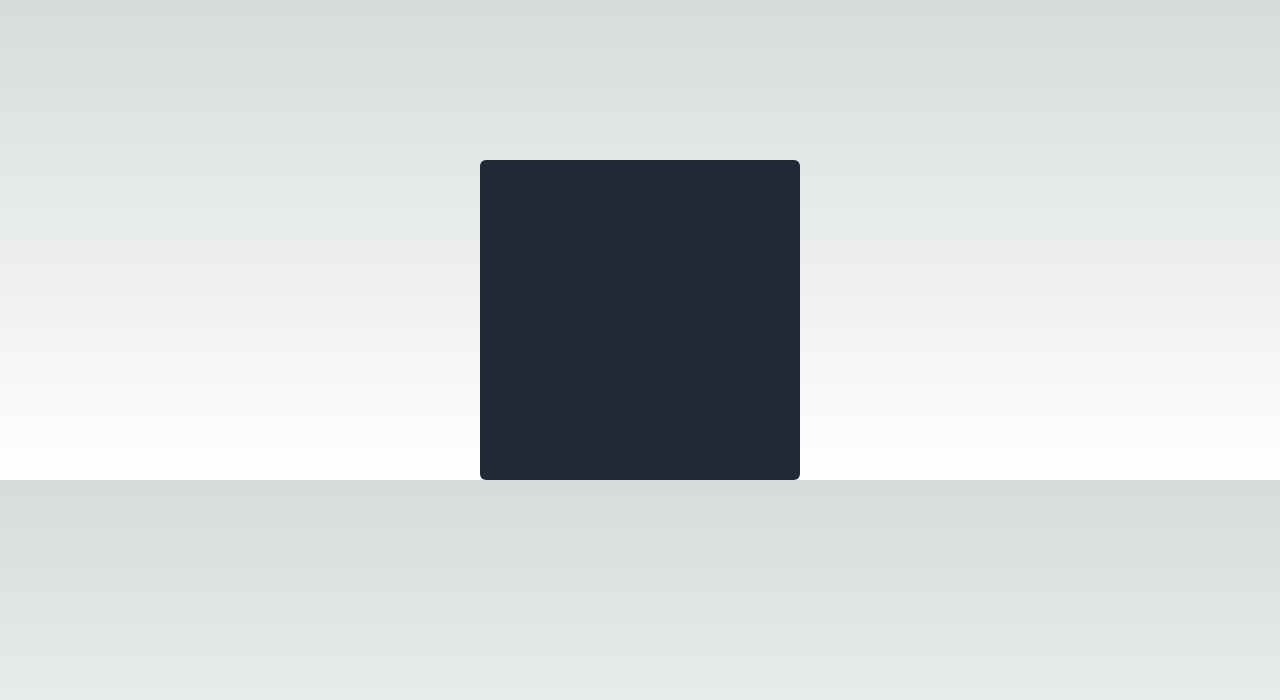
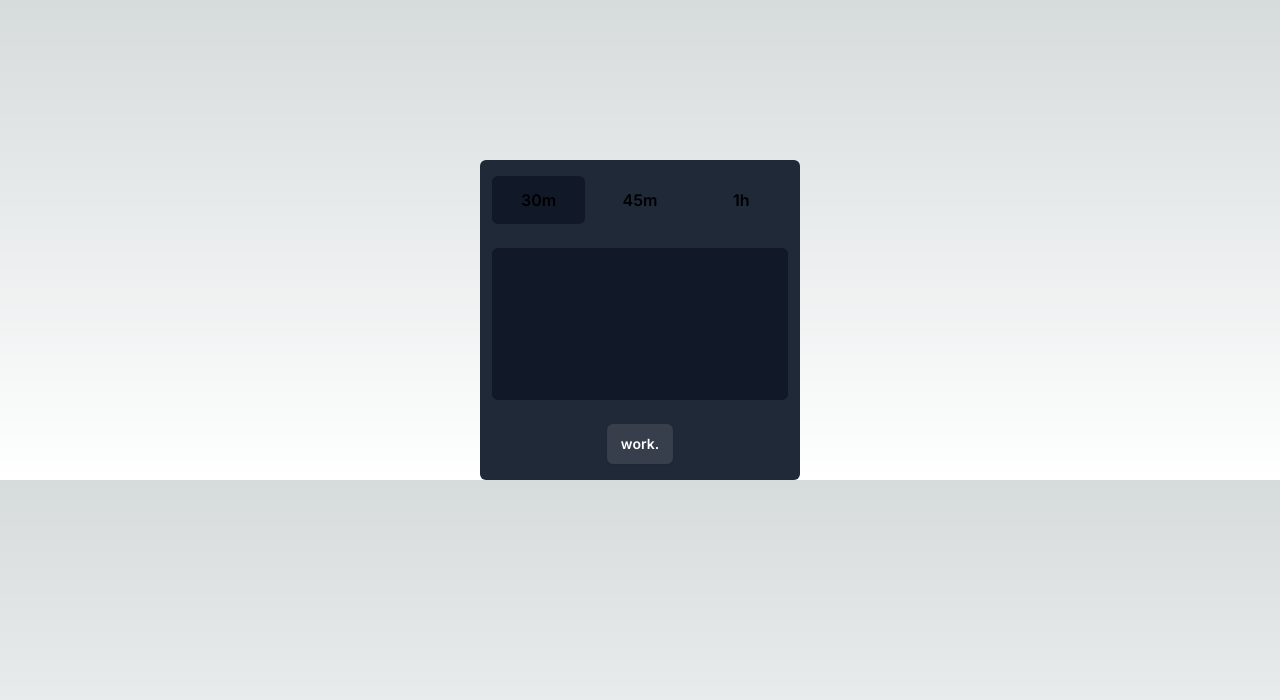
Before and after one commit to trevorwrightdev/deep-timer, a Next.js app: page / in a window 1280 px wide. Shown: the top 700 px of the page. Built offline with nearby package versions, Linux system fonts and the light colour scheme.

Commit message:
component is looking pretty promising

```diff
--- a/app/components/Timer.tsx
+++ b/app/components/Timer.tsx
@@ -1,11 +1,40 @@
-import React from 'react'
+'use client'
+import TimerButton from './TimerButton'
+import { useState } from 'react'
 
-type TimerProps = {}
+const Timer: React.FC = () => {
 
-const Timer: React.FC<TimerProps> = () => {
+    const [selectedOption, setSelectedOption] = useState<number>(0)
+
     return (
-        <div className='w-80 h-80 bg-gray-800 rounded-md'>
-
+        <div className='w-80 h-80 bg-gray-800 rounded-md px-3 flex flex-col items-center py-4 gap-6'>
+            <div className='flex flex-row w-full gap-2'>
+                <TimerButton
+                    selected={selectedOption === 0}
+                    onClick={() => setSelectedOption(0)}
+                >
+                    30m
+                </TimerButton>
+                <TimerButton
+                    selected={selectedOption === 1}
+                    onClick={() => setSelectedOption(1)}
+                >
+                    45m
+                </TimerButton>
+                <TimerButton
+                    selected={selectedOption === 2}
+                    onClick={() => setSelectedOption(2)}
+                >
+                    1h
+                </TimerButton>
+            </div>
+            <div className='w-full h-40 bg-gray-900 rounded-md'></div>
+            <button
+                type='button'
+                className='rounded-md bg-white/10 px-3.5 py-2.5 text-sm font-semibold text-white shadow-sm hover:bg-white/20'
+            >
+                work.
+            </button>
         </div>
     )
 }
--- /dev/null
+++ b/app/components/TimerButton.tsx
@@ -0,0 +1,14 @@
+type TimerButtonProps = {
+    children: React.ReactNode
+    selected: boolean
+    onClick?: () => void
+}
+
+const TimerButton: React.FC<TimerButtonProps> = ({ children, selected, onClick }) => {
+    return (
+        <div className={`w-1/3 h-12 rounded-md grid place-items-center cursor-pointer font-semibold ${selected ? 'bg-gray-900' : ''}`} onClick={onClick}>
+            {children}
+        </div>
+    )
+}
+export default TimerButton
```
